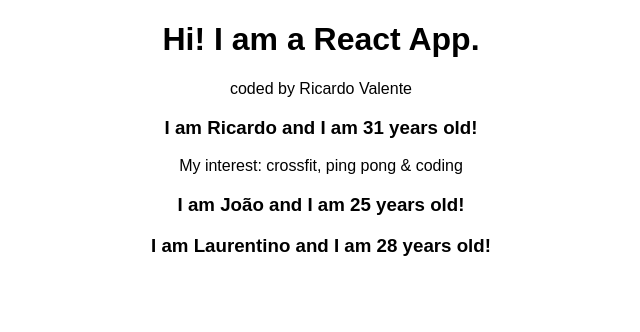
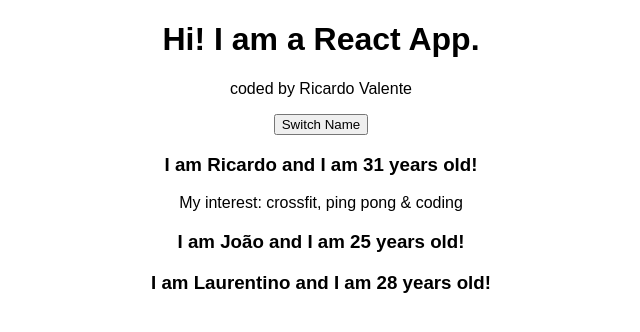
Before and after one commit to ricardo-valente/react_practicing, a React (Create React App) app: page / in a window 1280 px wide. Shown: the top 332 px of the page, without its empty margins (319-959 px from the left). Built offline with nearby package versions, Linux system fonts and the light colour scheme.

Commit message:
Added switch name button

```diff
--- a/src/App.js
+++ b/src/App.js
@@ -18,6 +18,7 @@ class App extends Component {
         <header>
           <h1>Hi! I am a React App.</h1>
           <p>coded by Ricardo Valente</p>
+          <button>Switch Name</button>
           <Person name={this.state.persons[0].name} age={this.state.persons[0].age}>My interest: crossfit, ping pong & coding</Person>
           <Person name={this.state.persons[1].name} age={this.state.persons[1].age} />
           <Person name={this.state.persons[2].name} age={this.state.persons[2].age} />
```
